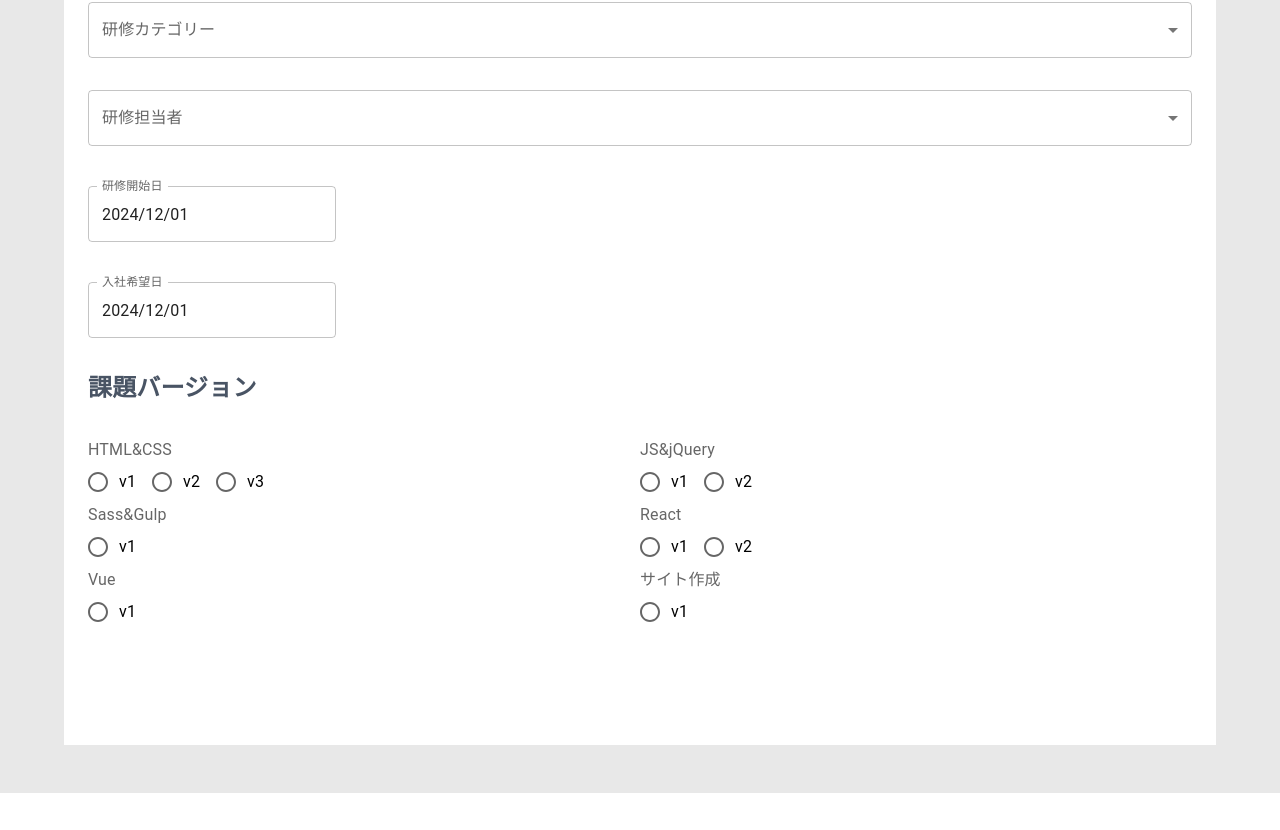
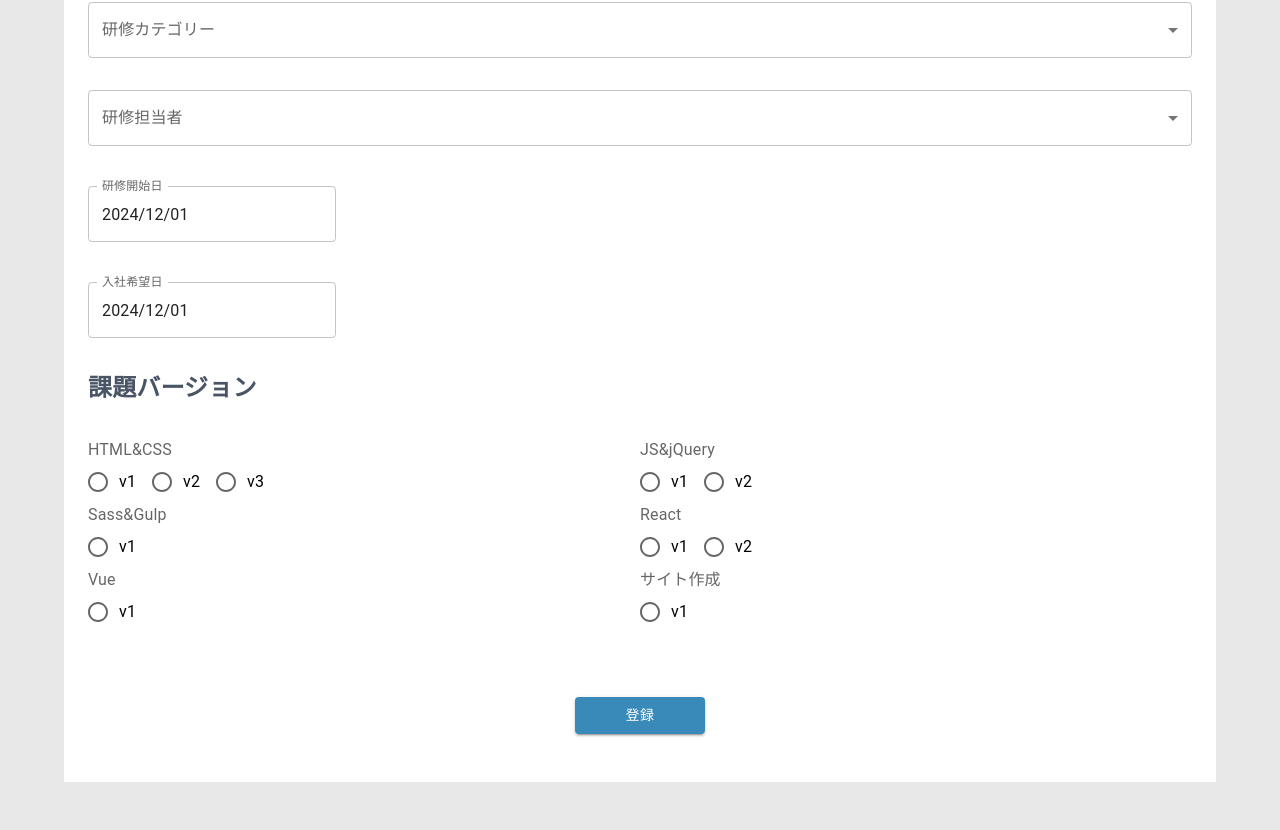
Before and after one commit to ibusan/training-tool, a React (Create React App) app: page / in a window 1280 px wide. Shown: the part 858-1688 px from the top of the page. Before the commit the page ends 1651 px from the top, so only its background shows below. Built offline with nearby package versions, Linux system fonts and the light colour scheme.

Commit message:
#1　登録ボタンの修正

```diff
--- a/src/App.tsx
+++ b/src/App.tsx
@@ -9,6 +9,7 @@ import { Reset } from "styled-reset";
 import { BackButton } from "./components/BackButton/BackButton";
 import { SideMenu } from "./components/SideMenu/SideMenu";
 import { BasicInfoForm } from "./components/BasicInfoForm/BasicInfoForm";
+import { Registration } from "./components/Registration/Registration";
 import { CategoryComponent } from "./components/Category/Category";
 import { TeacherComponent } from "./components/Teacher";
 import { StartDay } from "./components/StartDay";
@@ -386,6 +387,7 @@ export const App: React.FC = () => {
                   </SGrid>
                 </SSection>
               )}
+              <Registration />
             </Typography>
           </BodyInner>
         </Body>
```
Also changed, not shown: src/components/Registration/Registration.tsx (renamed from src/components/Registration.tsx).
